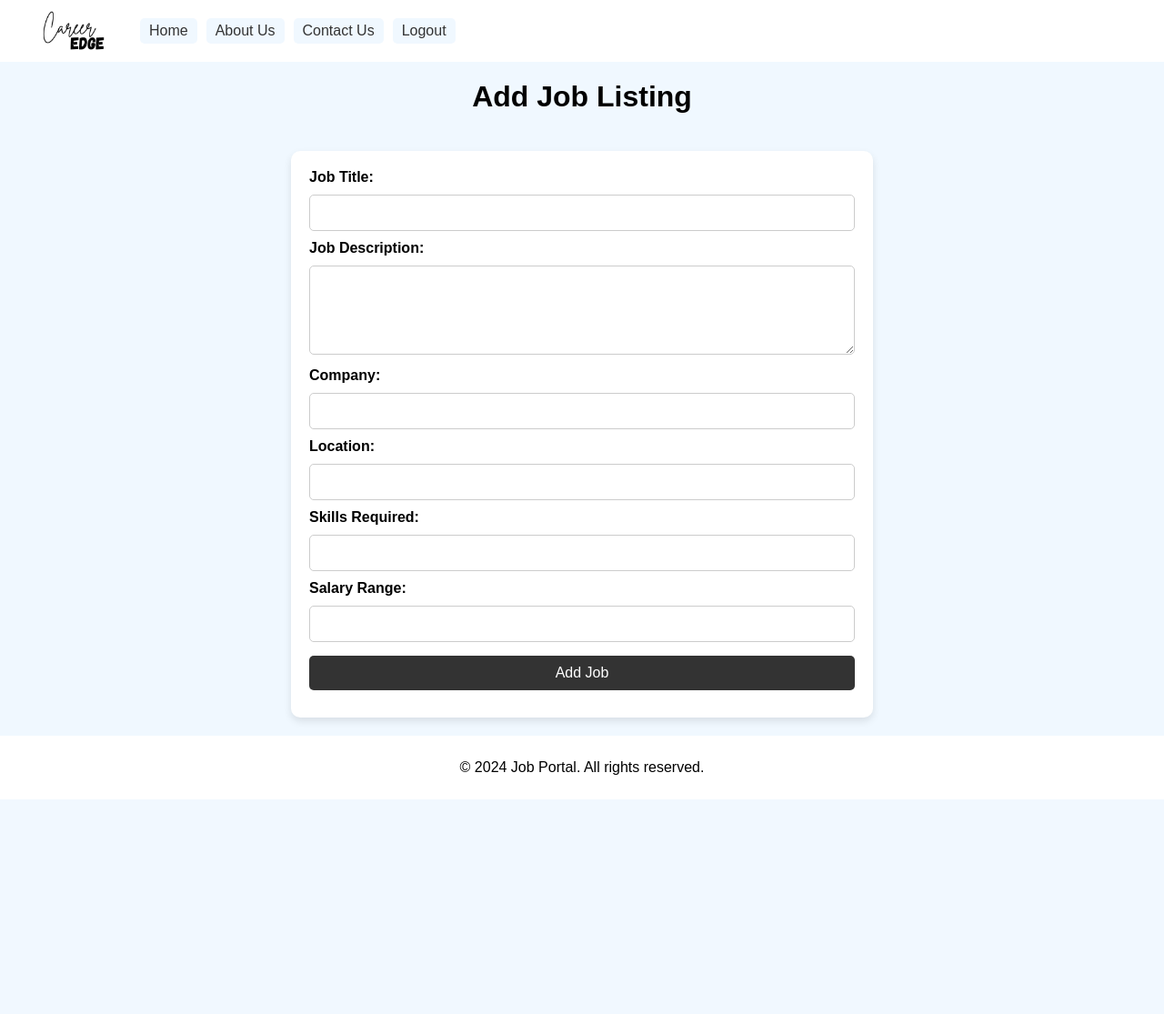
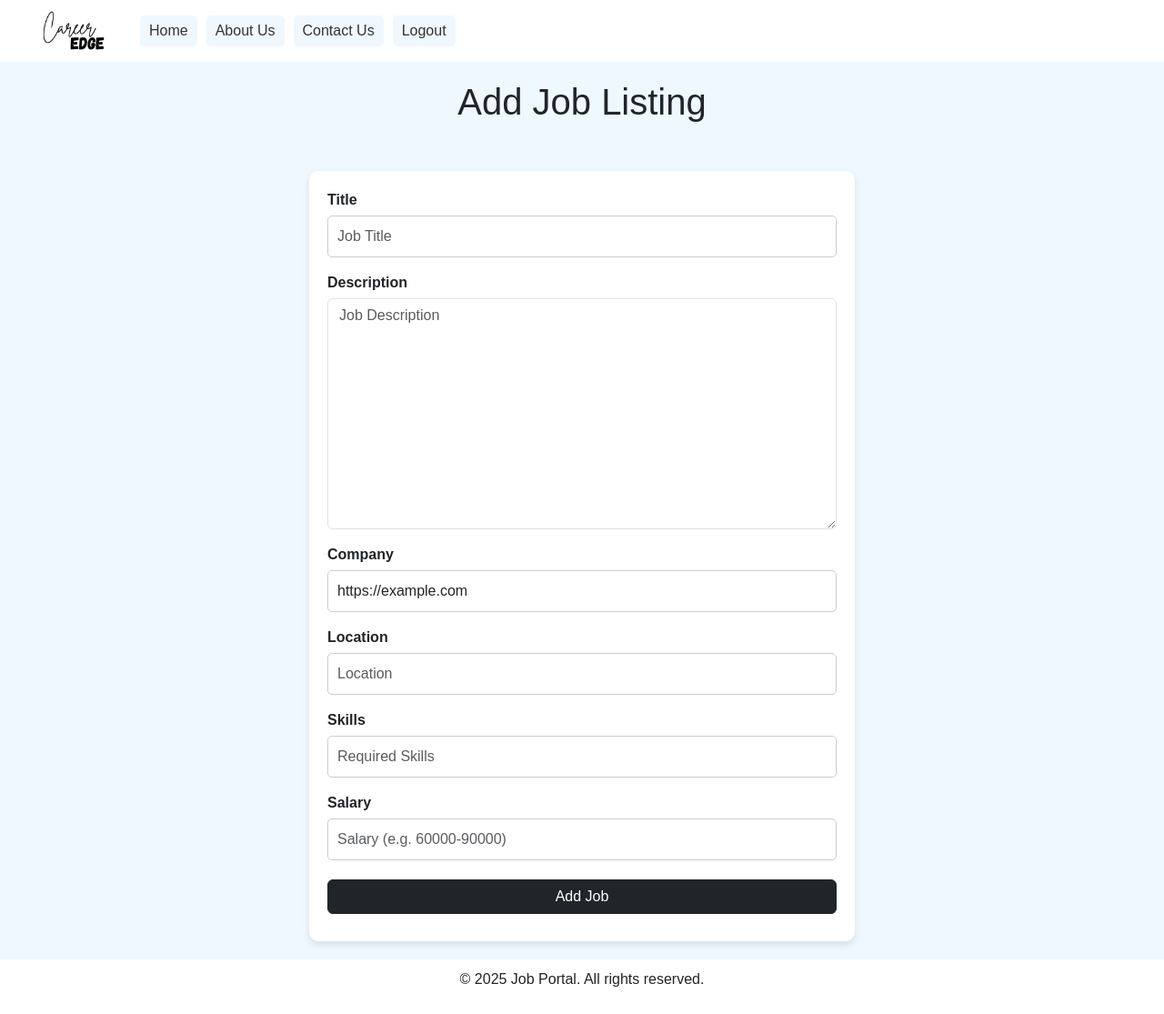
Before and after one commit to VaishnaviRaoB/Career_Edge, a Django app: page /provider/add-job/ in a window 1280 px wide. Shown: the whole page at 91% size. Before the commit the page ends 879 px from the top, so only its background shows below. Run offline with Django 3.2, Linux system fonts and the light colour scheme.

Commit message:
job application updates

```diff
--- a/Career_edge/career_edge/forms.py
+++ b/Career_edge/career_edge/forms.py
@@ -2,11 +2,53 @@
 
 from django import forms
 from django.contrib.auth.models import User
-from .models import Job, JobApplication
+from .models import Job, JobApplication, UserProfile
+
+from django import forms
+from .models import Job# forms.py
 class JobForm(forms.ModelForm):
     class Meta:
         model = Job
-        fields = ['title', 'description', 'company', 'location']
+        fields = ['title', 'description', 'company', 'location', 'skills', 'salary']
+        widgets = {
+            'title': forms.TextInput(attrs={'class': 'form-control', 'placeholder': 'Job Title', 'required': True}),
+            'description': forms.Textarea(attrs={'class': 'form-control', 'placeholder': 'Job Description', 'required': True}),
+            'company': forms.URLInput(attrs={'class': 'form-control', 'placeholder': 'Company Website URL', 'required': True}),
+            'location': forms.TextInput(attrs={'class': 'form-control', 'placeholder': 'Location', 'required': True}),
+            'skills': forms.TextInput(attrs={'class': 'form-control', 'placeholder': 'Required Skills', 'required': True}),
+            'salary': forms.TextInput(attrs={'class': 'form-control', 'placeholder': 'Salary (e.g. 60000-90000)', 'required': True}),
+        }
+
+    def clean_salary(self):
+        salary = self.cleaned_data.get("salary")
+
+        if not salary:
+            raise forms.ValidationError("Salary field is required.")
+
+        salary = salary.strip()
+
+        if "-" in salary:
+            try:
+                start, end = salary.split("-")
+                start = int(start.strip())
+                end = int(end.strip())
+                if start < 0 or end < 0:
+                    raise forms.ValidationError("Salary values must be positive numbers.")
+                if start >= end:
+                    raise forms.ValidationError("Start of the range must be less than the end.")
+            except ValueError:
+                raise forms.ValidationError("Enter a valid salary range like 60000-90000.")
+        else:
+            try:
+                value = int(salary)
+                if value < 0:
+                    raise forms.ValidationError("Salary must be a positive number.")
+            except ValueError:
+                raise forms.ValidationError("Enter a valid salary amount like 90000.")
+
+        return salary
+
+
 class UserRegistrationForm(forms.ModelForm):
     password = forms.CharField(label='Password', widget=forms.PasswordInput)
     confirm_password = forms.CharField(label='Confirm Password', widget=forms.PasswordInput)
--- a/Career_edge/career_edge/models.py
+++ b/Career_edge/career_edge/models.py
@@ -33,24 +33,25 @@ class JobProvider(models.Model):
 
     def __str__(self):
         return self.company_name
+# models.py
 class Job(models.Model):
     title = models.CharField(max_length=255)
     description = models.TextField()
-    company = models.CharField(max_length=255, default='Not Specified')  # Default value for company
-    location = models.CharField(max_length=255, default='Unknown')  # Default value for location
+    company = models.URLField(max_length=255, default='https://example.com')
+    location = models.CharField(max_length=255)
     provider = models.ForeignKey(User, on_delete=models.CASCADE)
     skills = models.CharField(max_length=255, default="")
-    salary = models.CharField(max_length=100, blank=True, null=True)
+    salary = models.CharField(max_length=50, blank=True, null=True)
+
     def __str__(self):
         return self.title
-
 
 class JobApplication(models.Model):
     job = models.ForeignKey(Job, on_delete=models.CASCADE)
     applicant = models.ForeignKey(User, on_delete=models.CASCADE)
     name = models.CharField(max_length=255)
     skills = models.CharField(max_length=255)
-    qualification = models.CharField(max_length=255)
+    qualifications = models.CharField(max_length=255, blank=True)
     email = models.EmailField(max_length=255,  default="")  # Add email field
     phone = models.CharField(max_length=20,  default="")
     resume = models.FileField(upload_to='resumes/')
--- a/Career_edge/career_edge/views.py
+++ b/Career_edge/career_edge/views.py
@@ -5,8 +5,12 @@ from django.contrib.auth import authenticate, login, logout
 from django.contrib.auth.decorators import login_required
 from django.contrib import messages
 from django.views import View
+from django.core.validators import URLValidator
+from django.core.exceptions import ValidationError
 from .models import UserProfile, JobSeeker, JobProvider
+from .forms import JobForm
 import re
+from django.urls import reverse
 # Home page view
 def home(request):
     return render(request, 'home.html')
@@ -161,14 +165,11 @@ def view_job_applications(request, job_id):
 # Delete a job view
 @login_required
 def delete_job(request, job_id):
-    job = get_object_or_404(Job, pk=job_id)
-
+    job = get_object_or_404(Job, id=job_id)
     if request.method == 'POST':
         job.delete()
         messages.success(request, 'Job listing deleted successfully.')
-
     return redirect('view_jobs')
-
 # Class-based view to view jobs for a provider
 class ViewJobsView(View):
     def get(self, request):
@@ -178,32 +179,21 @@ class ViewJobsView(View):
 # Class-based view for the provider dashboard
 class ProviderDashboardView(View):
     def get(self, request):
-        return render(request, 'provider_dashboard.html')
-
-# Class-based view to add a job
+        return render(request, 'provider_dashboard.html')# views.py
 class AddJobView(View):
     def get(self, request):
-        return render(request, 'add_job.html')
+        form = JobForm()
+        return render(request, 'add_job.html', {'form': form})
 
     def post(self, request):
-        title = request.POST.get('title')
-        description = request.POST.get('description')
-        company = request.POST.get('company')
-        location = request.POST.get('location')
-        skills = request.POST.get('skills')  # Ensure skills are captured
-        salary = request.POST.get('salary')
+        form = JobForm(request.POST)
+        if form.is_valid():
+            job = form.save(commit=False)
+            job.provider = request.user
+            job.save()
+            return redirect('view_jobs')  # or change this to 'add_job'
+        return render(request, 'add_job.html', {'form': form})
 
-        Job.objects.create(
-            title=title,
-            description=description,
-            company=company,
-            location=location,
-            provider=request.user,
-            skills=skills,  # Save skills to the Job object
-            salary=salary,
-        )
-        messages.success(request, 'Job listing added successfully.')
-        return redirect('view_jobs')
 def job_details(request, job_id):
     job = get_object_or_404(Job, id=job_id)
     return render(request, 'job_details.html', {'job': job})
--- a/Career_edge/templates/add_job.html
+++ b/Career_edge/templates/add_job.html
@@ -4,15 +4,16 @@
     <meta charset="UTF-8">
     <meta name="viewport" content="width=device-width, initial-scale=1.0">
     <title>Add Job Listing</title>
+    <link href="https://cdn.jsdelivr.net/npm/bootstrap@5.3.0/dist/css/bootstrap.min.css" rel="stylesheet">
+
     <style>
-        /* Add your CSS styles here */
         body {
             font-family: Arial, sans-serif;
-            background-color: #f0f8ff; /* Light blue background */
+            background-color: #f0f8ff;
             display: flex;
             flex-direction: column;
             min-height: 100vh;
-            margin: 0; /* Reset default margin */
+            margin: 0;
         }
 
         h1 {
@@ -35,7 +36,7 @@
         }
 
         form {
-            background-color: #fff; /* White background */
+            background-color: #fff;
             padding: 20px;
             border-radius: 10px;
             box-shadow: 0 4px 8px rgba(0, 0, 0, 0.1);
@@ -51,8 +52,9 @@
 
         form input[type="text"],
         form textarea,
+        form input[type="url"],
         form button {
-            width: 100%; /* Full width within parent */
+            width: 100%;
             padding: 10px;
             margin-top: 5px;
             margin-bottom: 10px;
@@ -73,7 +75,6 @@
             background-color: #555;
         }
 
-        /* Navigation styles */
         .logo {
             display: flex;
             align-items: center;
@@ -95,9 +96,9 @@
 
         .navigation ul li {
             margin-right: 10px;
-            background-color: #f0f8ff; /* Light blue background */
-            padding: 5px 10px; /* Adjust padding as needed */
-            border-radius: 5px; /* Rounded corners */
+            background-color: #f0f8ff;
+            padding: 5px 10px;
+            border-radius: 5px;
         }
 
         .navigation ul li a {
@@ -125,7 +126,6 @@
     <header>
         <div class="logo">
             <img src="/static/images/logo.png" alt="Welcome Image" class="logo1">
-
             <nav class="navigation">
                 <ul>
                     <li><a href="{% url 'home' %}">Home</a></li>
@@ -136,35 +136,37 @@
             </nav>
         </div>
     </header>
+
     <h1>Add Job Listing</h1>
 
-    <main>
-        <form method="POST" enctype="multipart/form-data">
+    <main class="container mt-4">
+        {% if messages %}
+            {% for message in messages %}
+                <div class="alert alert-success" role="alert">
+                    {{ message }}
+                </div>
+            {% endfor %}
+        {% endif %}
+
+        <form method="POST" novalidate>
             {% csrf_token %}
-            <label for="title">Job Title:</label>
-            <input type="text" id="title" name="title" required>
-
-            <label for="description">Job Description:</label>
-            <textarea id="description" name="description" rows="4" required></textarea>
-
-            <label for="company">Company:</label>
-            <input type="text" id="company" name="company" required>
-
-            <label for="location">Location:</label>
-            <input type="text" id="location" name="location" required>
-
-            <label for="skills">Skills Required:</label>
-            <input type="text" id="skills" name="skills">
-
-            <label for="salary">Salary Range:</label>
-            <input type="text" id="salary" name="salary">
-
-            <button type="submit">Add Job</button>
+            {% for field in form %}
+                <div class="mb-3">
+                    <label for="{{ field.id_for_label }}">{{ field.label }}</label>
+                    {{ field }}
+                    {% if field.errors %}
+                        <div class="text-danger small">
+                            {{ field.errors|striptags }}
+                        </div>
+                    {% endif %}
+                </div>
+            {% endfor %}
+            <button type="submit" class="btn btn-dark">Add Job</button>
         </form>
     </main>
 
     <footer>
-        <p>&copy; 2024 Job Portal. All rights reserved.</p>
+        <p>&copy; 2025 Job Portal. All rights reserved.</p>
     </footer>
 </body>
 </html>
--- a/Career_edge/templates/job_details.html
+++ b/Career_edge/templates/job_details.html
@@ -121,7 +121,7 @@
     </div>
 
     <footer>
-        <p>&copy; 2024 Job Portal. All rights reserved.</p>
+        <p>&copy; 2025 Job Portal. All rights reserved.</p>
     </footer>
 </body>
 </html>
--- a/Career_edge/templates/login.html
+++ b/Career_edge/templates/login.html
@@ -178,7 +178,7 @@
     </main>
 
     <footer>
-        <p>&copy; 2024 Job Portal. All rights reserved.</p>
+        <p>&copy; 2025 Job Portal. All rights reserved.</p>
     </footer>
 </body>
 </html>
--- a/Career_edge/templates/register_provider.html
+++ b/Career_edge/templates/register_provider.html
@@ -187,7 +187,7 @@
         </section>
     </main>
     <footer>
-        <p>&copy; 2024 Job Portal. All rights reserved.</p>
+        <p>&copy; 2025 Job Portal. All rights reserved.</p>
     </footer>
 </body>
 </html>
--- a/Career_edge/templates/seeker_dashboard.html
+++ b/Career_edge/templates/seeker_dashboard.html
@@ -214,7 +214,7 @@
         </section>
     </main>
     <footer>
-        <p>&copy; 2024 Job Portal. All rights reserved.</p>
+        <p>&copy; 2025 Job Portal. All rights reserved.</p>
     </footer>
 </body>
 </html>
--- a/Career_edge/templates/view_job_applications.html
+++ b/Career_edge/templates/view_job_applications.html
@@ -113,5 +113,6 @@
             {% endfor %}
         </ul>
     </main>
+
 </body>
 </html>
```
Also changed, not shown: Career_edge/templates/view_jobs.html (+71 -1 lines), Career_edge/career_edge/migrations/0012_auto_20250408_1943.py (added), Career_edge/career_edge/migrations/0013_auto_20250408_1951.py (added), Career_edge/career_edge/migrations/0014_alter_job_salary.py (added), Career_edge/career_edge/migrations/0015_alter_job_location.py (added).
